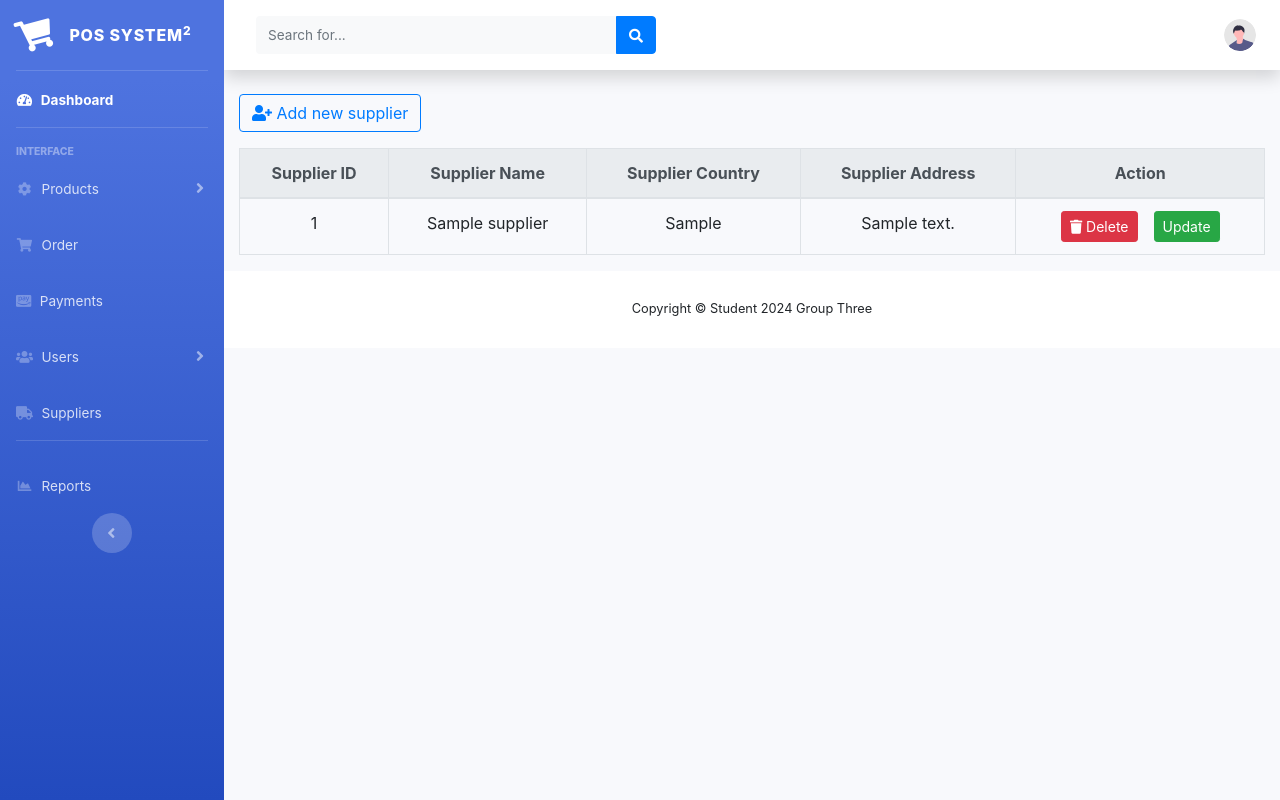
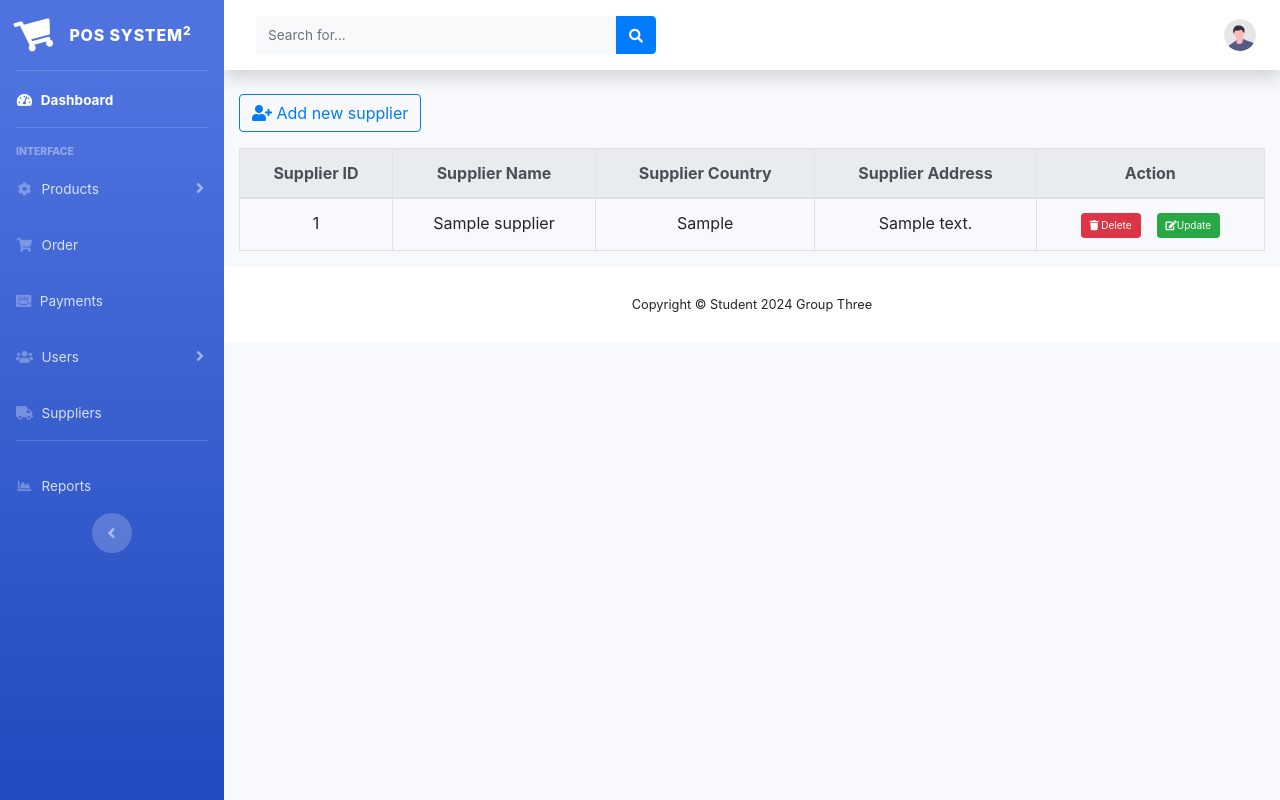
Before and after one commit to naydany/G3-POS-SYSTEM, a PHP site: page /suppliers in a window 1280 px wide. Run offline with PHP 8.4, Linux system fonts and the light colour scheme; tables that the repository leaves empty hold one stand-in row (values such as "Sample post"); data that the repository does not hold is empty; some libraries are stand-ins or nearby versions.

Commit message:
[imp]improve in table admin and supplier POS-92

```diff
--- a/views/admin/table_admin.view.php
+++ b/views/admin/table_admin.view.php
@@ -15,7 +15,7 @@
 
 <div class="container mt-4">
     <table class="table" style="font-size: 14px; text-align: center;">
-        <thead class="bg-primary text-white">
+        <thead class="bg-primary text-white thead-light">
             <tr>
                 <th>ID</th>
                 <th>Name</th>
--- a/views/suppliers/supplier.view.php
+++ b/views/suppliers/supplier.view.php
@@ -37,8 +37,8 @@
                     <td><?= $supplier['sup_address'] ?></td>
                     <td>
                         <div class="btn-group">
-                            <a href="controllers/suppliers/delete_supplier.controller.php?id=<?=$supplier['sup_id']?>"><button class="btn btn-sm btn-danger"><i class="fas fa-trash"></i> Delete</button></a>
-                            <a href="/update_supplier?id=<?=$supplier['sup_id']?>"><button class="btn btn-sm btn-success ml-3">Update</button></a>
+                            <a href="controllers/suppliers/delete_supplier.controller.php?id=<?=$supplier['sup_id']?>"><button class="btn btn-sm btn-danger" onclick="deleteAdmin(1)"style = "font-size: 10px"><i class="fas fa-trash"></i> Delete</button></a>
+                            <a href="/update_supplier?id=<?=$supplier['sup_id']?>"><button class="btn btn-sm btn-success ml-3" onclick="deleteAdmin(1)"style = "font-size: 10px"><i class="fas fa-edit"></i>Update</button></a>
                         </div>
                     </td>
                 </tr>
```
